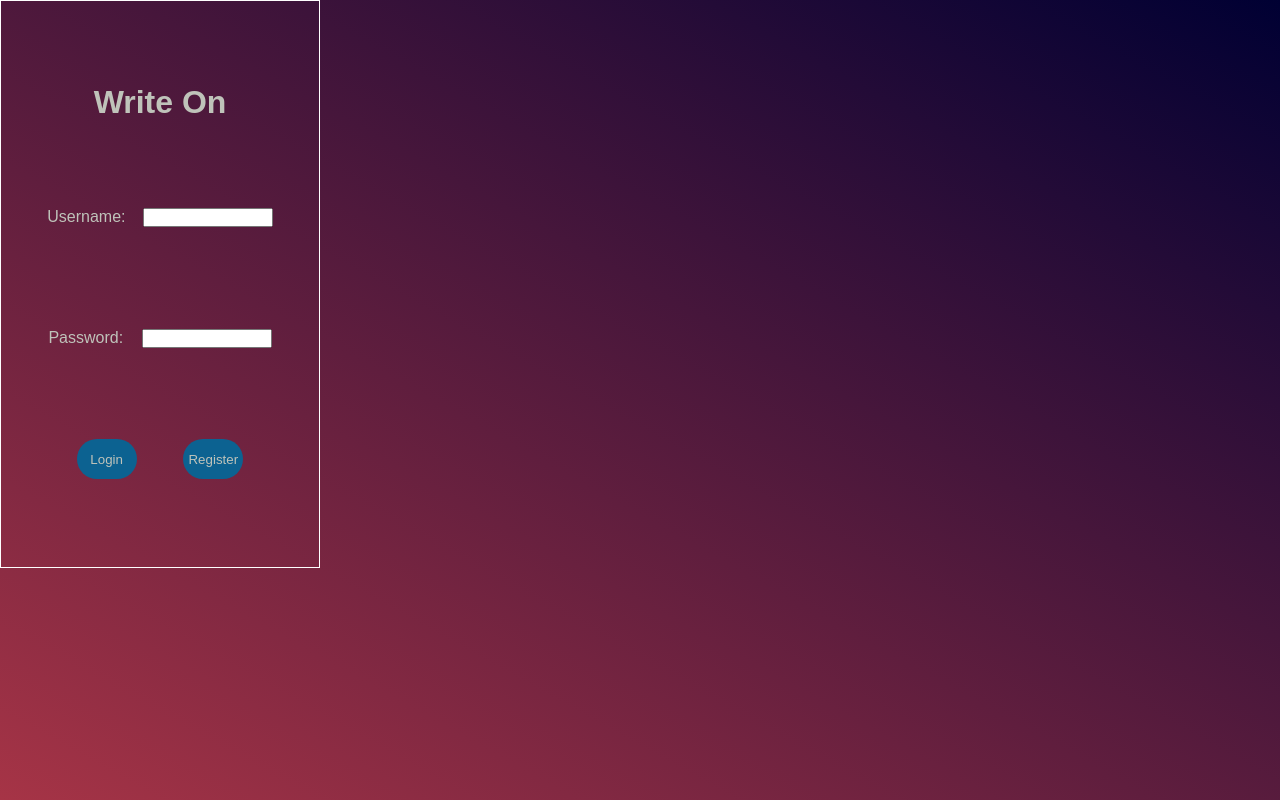
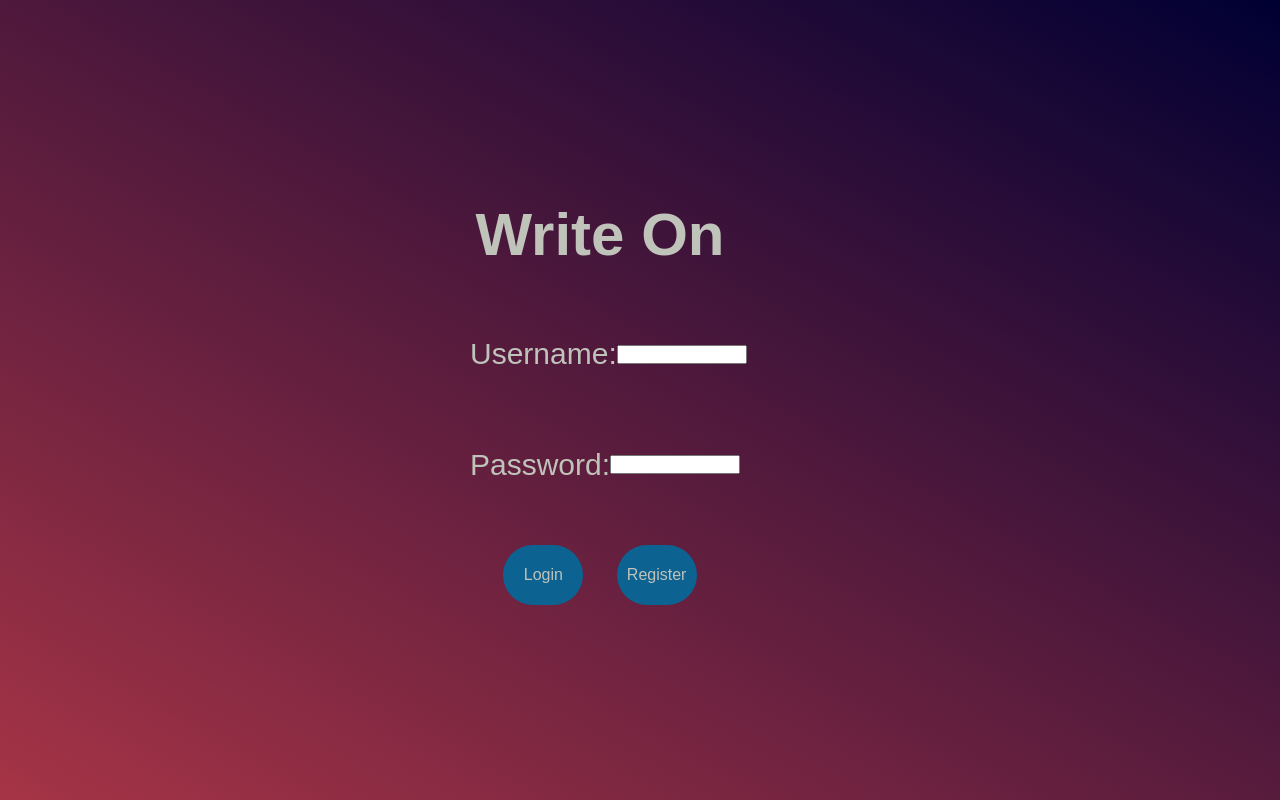
Before and after one commit to ColetonS/personal-project, a React (Create React App) app: page / in a window 1280 px wide. Built offline with nearby package versions, Linux system fonts and the light colour scheme; no server answers; a web font is replaced by a local one.

Commit message:
media queries for landing page

```diff
--- a/src/App.css
+++ b/src/App.css
@@ -8,14 +8,15 @@
 }
 
 body {
+
+}
+.App {
+  /* margin: 0 auto; */
+  height: 100vh;
+  width: 100vw;
   background: linear-gradient(29deg,
   #A63446, #000033);
-  min-height: 100vh;
+  /* min-height: 100vh; */
   font-family: 'Lexend Mega', sans-serif;
   color: #BFC3BA;
 }
-.App {
-  margin: 0 auto;
-  height: 100vh;
-  width: 100vw;
-}
--- a/src/components/Landing/Landing.scss
+++ b/src/components/Landing/Landing.scss
@@ -1,23 +1,21 @@
-$primary-color: #BFC3BA;
+$primary-color: #bfc3ba;
 
 .landing {
   display: flex;
-    height: 568px;
+  height: 100%;
   width: 320px;
   // min-height: 100%;
   flex-direction: column;
   align-items: center;
   justify-content: center;
-    border: 1px solid white;
+    // border: 1px solid blue;
   color: $primary-color;
   // background: #000033;
 }
 
-.title {
-    font-size: 20px;
-}
-
-
+// .title {
+//   font-size: 20px;
+// }
 
 .input-container {
   display: flex;
@@ -26,7 +24,7 @@ $primary-color: #BFC3BA;
   justify-content: space-between;
   height: 400px;
   width: 300px;
-    // border: 2px solid #A63446;
+//   border: 2px solid #A63446;
   div {
     display: flex;
     align-items: center;
@@ -38,24 +36,124 @@ $primary-color: #BFC3BA;
   }
   input {
     width: 130px;
-
   }
   button {
-        background-color: #0C6291;
+    background-color: #0c6291;
     border: none;
     border-radius: 20px;
     width: 60px;
     height: 40px;
     color: $primary-color;
   }
-
 }
 
 .logo {
   display: flex;
   height: 50px;
-    // border: 1px solid green;
+  border: 1px solid green;
   align-items: center;
 }
 
-// @media (max-width )
+@media (min-width: 375px) {
+  .landing {
+    width: 375px;
+  }
+}
+@media (min-width: 411px) {
+  .landing {
+    width: 411px;
+  }
+}
+@media (min-width: 500px) {
+  .landing {
+    width: 500px;
+    h1 {
+      font-size: 40px;
+    }
+    p {
+      font-size: 20px;
+    }
+  }
+}
+@media (min-width: 600px) {
+  .landing {
+    width: 600px;
+  }
+}
+@media (min-width: 768px) {
+  .landing {
+    width: 768px;
+    h1 {
+      font-size: 50px;
+    }
+    p {
+      font-size: 25px;
+    }
+  }
+  .input-container {
+    button {
+      width: 80px;
+      height: 60px;
+      font-size: 16px;
+      border-radius: 30px;
+    }
+  }
+}
+@media (min-width: 992px) {
+  .landing {
+    width: 992px;
+    h1 {
+        font-size: 60px;
+        // border: 1px solid black;
+        width: 500px;
+        display: flex;
+        justify-content: center;
+      }
+      p {
+        font-size: 30px;
+      }
+  }
+}
+@media (min-width: 1024px) {
+  .landing {
+    width: 1024px;
+  }
+}
+@media (min-width: 1200px) {
+    .landing {
+      width: 1200px;
+    }
+  }
+@media (min-width: 1400px) {
+    .landing {
+      width: 1400px;
+
+    }
+  }
+  @media (min-width: 1500px) {
+      .landing {
+          width: 1500px;
+      }
+  }
+  @media (min-width: 1600px) {
+      .landing {
+          width: 1600px;
+      }
+  }
+  @media (min-width: 1800px) {
+      .landing {
+          width: 1800px;
+      }
+  }
+  @media (min-width: 1920px) {
+      .landing {
+          width: 1920px;
+          height: 1080px;
+          margin: 0;
+      }
+  }
+  @media (min-width: 2000px) {
+      .landing {
+          width: 2000px;
+      }
+  }
--- a/src/components/Profile/Profile.js
+++ b/src/components/Profile/Profile.js
@@ -1,6 +1,7 @@
 import React, {Component} from 'react'
 import {connect} from 'react-redux'
 import { withRouter } from "react-router-dom";
+import './Profile.scss'
 
 export default class Profile extends Component {
 
@@ -8,8 +9,8 @@ export default class Profile extends Component {
 
     render() {
         return (
-            <div>
-                <header>
+            <div className='profile-container'>
+                <header className='profile-header'>
                     <h1>My Profile</h1>
                 </header>
                 <div className="edit-username">
--- a/src/components/Profile/Profile.scss
+++ b/src/components/Profile/Profile.scss
@@ -0,0 +1,9 @@
+.profile-container {
+    display: flex;
+    flex-direction: column;
+    align-items: center;
+    justify-content: space-evenly;
+    border: 1px solid white;
+    width: 100%;
+    height: 100%;
+}
```
Lines whose indentation alone changed are shown as unchanged.
